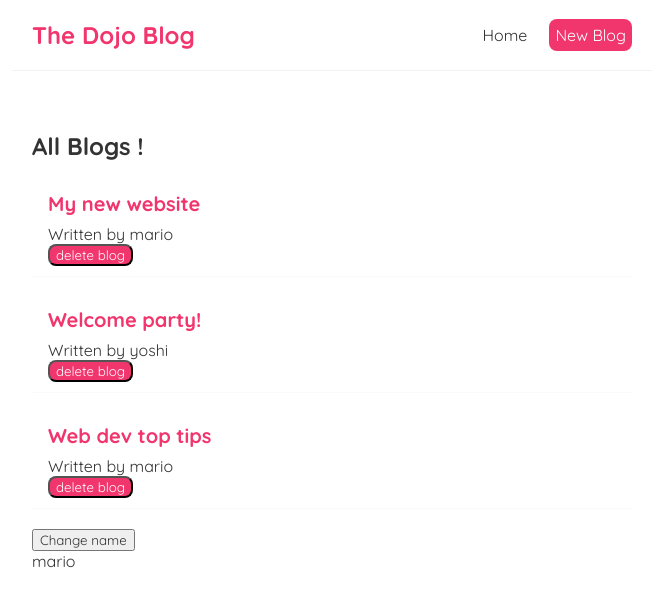
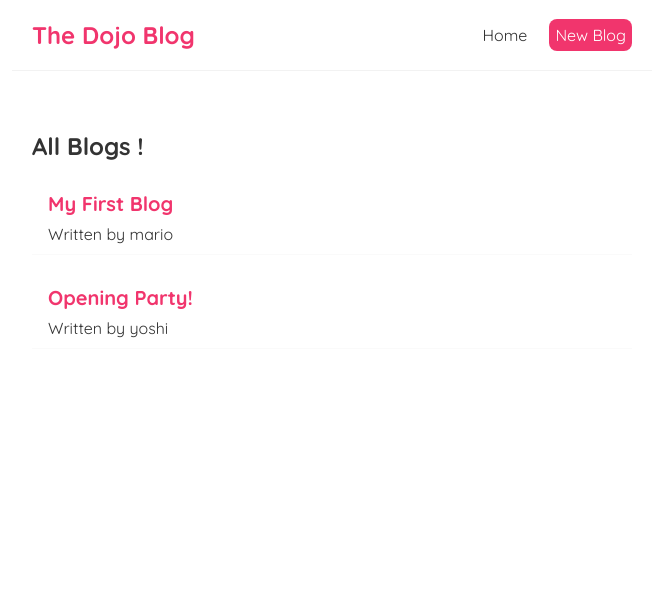
Before and after one commit to dhyseni20/dojo-blog, a React (Create React App) app: page / in a window 1280 px wide. Shown: the top 606 px of the page, without its empty margins (308-971 px from the left). Built offline with nearby package versions, Linux system fonts and the light colour scheme; data requests are answered from the project's data file.

Commit message:
Lesson 17 - Fetching Data with useEffect

```diff
--- a/src/BlogList.js
+++ b/src/BlogList.js
@@ -1,4 +1,4 @@
-const BlogList = ({ blogs, title, handleDelete }) => {
+const BlogList = ({ blogs, title }) => {
   // destruct {blogs, title}
   //   const blogs = props.blogs;
   //   const title = props.title;
@@ -10,16 +10,6 @@
         <div className="blog-preview" key={blog.id}>
           <h2>{blog.title}</h2>
           <p>Written by {blog.author}</p>
-          <button
-            onClick={() => handleDelete(blog.id)}
-            style={{
-              color: "white",
-              backgroundColor: "#f1356d",
-              borderRadius: "8px",
-            }}
-          >
-            delete blog
-          </button>
         </div>
       ))}
     </div>
--- a/src/Home.js
+++ b/src/Home.js
@@ -2,34 +2,21 @@
 import BlogList from "./BlogList";
 
 const Home = () => {
-  const [blogs, setBlogs] = useState([
-    { title: "My new website", body: "lorem ipsum...", author: "mario", id: 1 },
-    { title: "Welcome party!", body: "lorem ipsum...", author: "yoshi", id: 2 },
-    {
-      title: "Web dev top tips",
-      body: "lorem ipsum...",
-      author: "mario",
-      id: 3,
-    },
-  ]);
-
-  const [name, setName] = useState("mario");
-
-  const handleDelete = (id) => {
-    const newBlogs = blogs.filter((blog) => blog.id !== id);
-    setBlogs(newBlogs);
-  };
+  const [blogs, setBlogs] = useState(null);
 
   useEffect(() => {
-    console.log("use effect run");
-    console.log(name);
-  }, [name]);
+    fetch("http://localhost:8000/blogs")
+      .then((res) => {
+        return res.json();
+      })
+      .then((data) => {
+        setBlogs(data);
+      });
+  }, []);
 
   return (
     <div className="home">
-      <BlogList blogs={blogs} title="All Blogs !" handleDelete={handleDelete} />
-      <button onClick={() => setName("luigi")}>Change name</button>
-      <p>{name}</p>
+      {blogs && <BlogList blogs={blogs} title="All Blogs !" />}
     </div>
   );
 };
```
